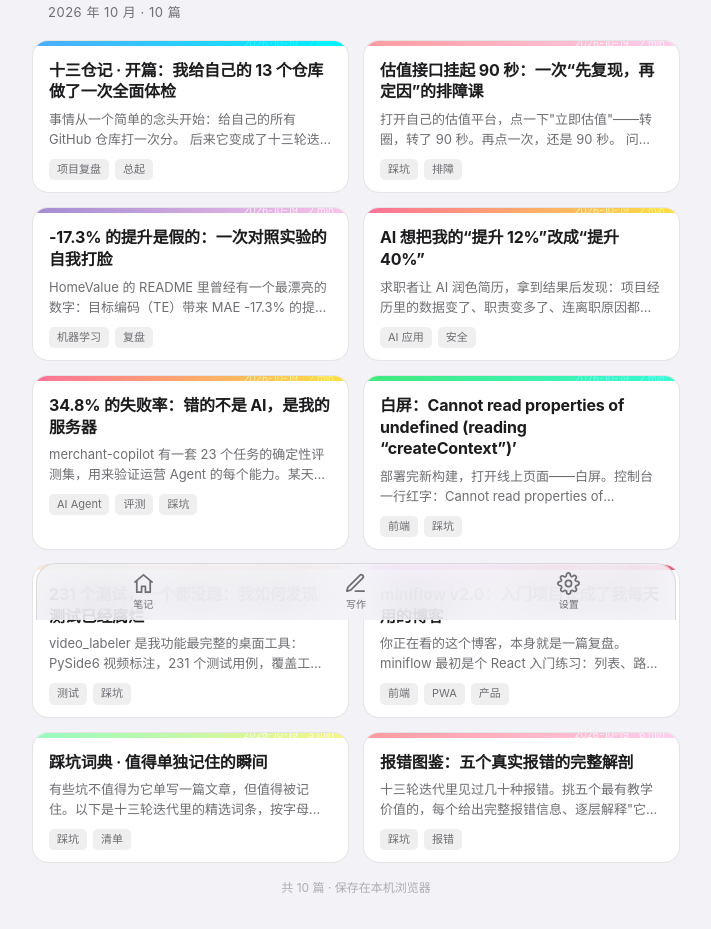
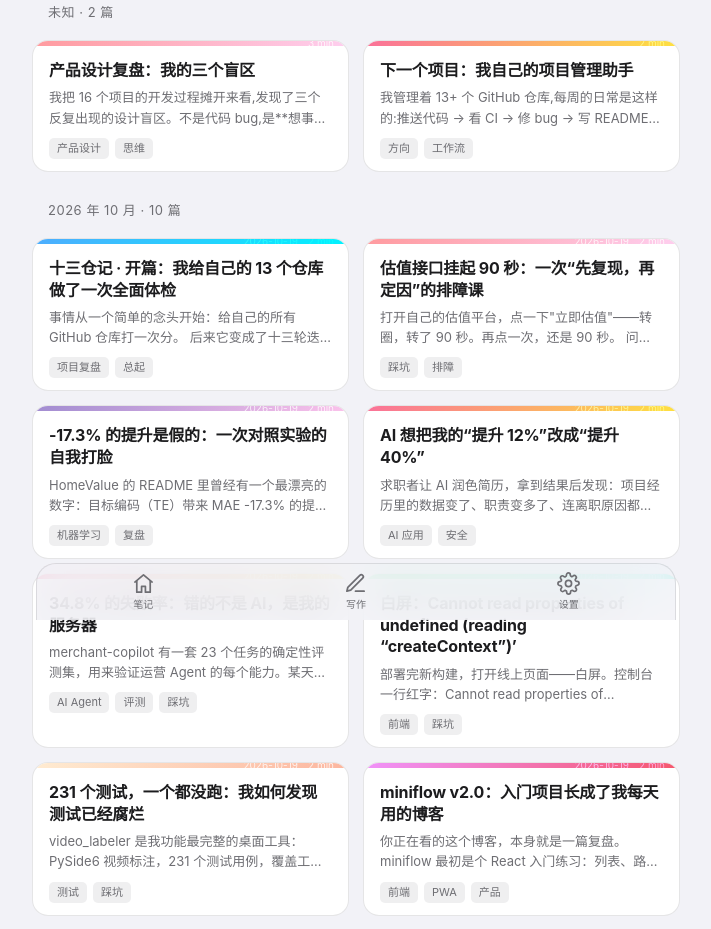
Before and after one commit to wjh941/miniflow, a React (Vite) app: page /#/ in a window 1280 px wide. Shown: the part 180-1109 px from the top of the page, without its empty margins (284-995 px from the left). Built offline with nearby package versions, Linux system fonts and the light colour scheme.

Commit message:
feat(内容): 产品设计复盘三盲区 + 下一个方向项目管理助手

```diff
--- a/src/content/posts.js
+++ b/src/content/posts.js
@@ -384,4 +384,84 @@ sudo apt-get install -y libegl1 libgl1 libxkbcommon0 libdbus-1-3 libfontconfig1
 
 > 💡 **要点回顾**：报错信息是机器在跟你说话——它告诉你"哪个文件、哪一行、什么类型的操作失败了"。读懂报错的三个步骤：① 先看类型(TypeError / ImportError / 语法错误)；② 再看具体消息里提到的对象或模块名；③ 最后回到代码行号确认上下文。大部分报错在第二步就能定位。`,
   },
+  {
+    id: 'c_design_review',
+    title: '产品设计复盘：我的三个盲区',
+    tags: ['产品设计', '思维'],
+    date: '2026-10-20',
+    content: `我把 16 个项目的开发过程摊开来看,发现了三个反复出现的设计盲区。不是代码 bug,是**想事情的方式**有问题。
+
+## 盲区一：先写代码,后想边界
+
+miniflow 做了点赞、模拟登录、假社区——因为"学 React 需要练这些"。但作为博客,这些全是噪音。whoyouare 用前端哈希做兑换码验证,MVP 阶段合理,但从未在某个时间点停下来问:如果这个产品真的有人买,截图转发怎么办?
+
+**为什么会这样**:因为写代码的确定性远高于想问题的不确定性。写一个功能,结果是可见的;想一个边界问题,结果是不确定的。大脑天然偏好前者。
+
+**后续怎么做**:每个项目动手前,用 10 分钟写三句话:
+
+- 最小可用版本是什么?(只做这个,其他全部不做)
+- 如果有 100 个真实用户,最先崩的是什么?
+- 有哪些事我故意不做?(写下来,后面忍不住加的时候看一眼)
+
+## 盲区二：安全永远是"以后再说"
+
+whoami 的 ADMIN_KEY 明文推过公开仓库。fanqing-plan 的代理裸奔了很久。ai-resume 的 JWT 存 localStorage。
+
+**为什么会这样**:安全问题不产生用户可见的价值,所以注意力全在功能上。等想起来的时候,密钥已经泄露了。
+
+**后续怎么做**:把安全检查变成构建流程的一部分,而不是靠记忆。merchant-copilot 已经这么做了(CI 里的审批门断言)。把这个模式推到所有项目:每次推送自动扫硬编码密钥、自动跑依赖审计。
+
+## 盲区三：把"我能做"和"该不该做"混在一起
+
+yunfan-admin 做了命令面板、多标签页、图表下钻。但作为作品集,面试官只关心"鉴权怎么做、分页怎么做、权限怎么管"。
+
+**为什么会这样**:学了某个技术就想找地方用它,而不是先问"这个场景需不需要它"。
+
+**后续怎么做**:每个功能问自己一句话——**如果没有这个功能,用户还会用我的产品吗?** 如果答案是"会",这个功能就不是核心,放后面。
+
+## 我的优势
+
+说完盲区,也说清楚做得好的——这些在做下一个项目时应该刻意保留:
+
+- **会做完整**：不是 Hello World,是能跑、有部署、有真实用户的完整产品
+- **会回头看**：主动要求"重新审查所有仓库"、"检查 bug 和无响应"
+- **在乎用户体验**：微信防御、AI 拦截、首发模式——都是从真实反馈来的产品优化
+- **舍得删**：承认"这个功能已有"而不重复造轮子`,
+  },
+  {
+    id: 'c_direction_pm',
+    title: '下一个项目：我自己的项目管理助手',
+    tags: ['方向', '工作流'],
+    date: '2026-10-20',
+    content: `我管理着 13+ 个 GitHub 仓库,每周的日常是这样的:推送代码 → 看 CI → 修 bug → 写 README → 截图 → 更新备份 → 检查图片路径。这些事里有很多重复劳动——所以我决定做一个属于自己的项目管理助手。
+
+## 要解决什么
+
+- 13 个仓库的 CI 状态、测试覆盖率、最后更新时间——分散在 GitHub 各处,没有一个地方能一眼看完
+- README 里的截图要手动截、手动传、手动更新引用
+- 每次推代码前都要检查有没有硬编码密钥、依赖有没有漏洞
+- 有几个仓库还在活跃开发,有几个已经停滞——没有一个地方能看到全局
+
+## 为什么这个项目值得做
+
+- **我是唯一的目标用户**——不需要用户调研,我就是那个每天被这些问题烦的人
+- **技术栈全命中**——GitHub API + React 前端 + 数据聚合,把已有的全栈能力串起来
+- **作品集加分**——这个项目本身就是在管理其他项目,面试时它就是最好的导览页
+
+## 核心功能
+
+- 仓库健康面板:CI 状态、最后推送时间、语言分布、commit 频率热力图
+- 依赖审计:全仓库扫描,标记过时/有漏洞的依赖
+- README 同步检查:标记 README 最后更新时间远早于代码最后更新时间的仓库
+- 跨仓库搜索:按标签/语言/状态过滤
+
+## 技术选型
+
+前端 React + GitHub API(v4 GraphQL 减少请求次数)。数据实时拉取不做后端——密钥存在浏览器本地,只有我能看到。
+
+## 这不是一个练习
+
+前面的项目有的是练习、有的是产品。这个项目**两个都是**——我管理仓库的过程就是它的测试过程,它的每一次改进都直接减少我的日常摩擦。`,
+  },
+
 ];
```
Also changed, not shown: 2 other files (tests, documents, lock files or other folders).
